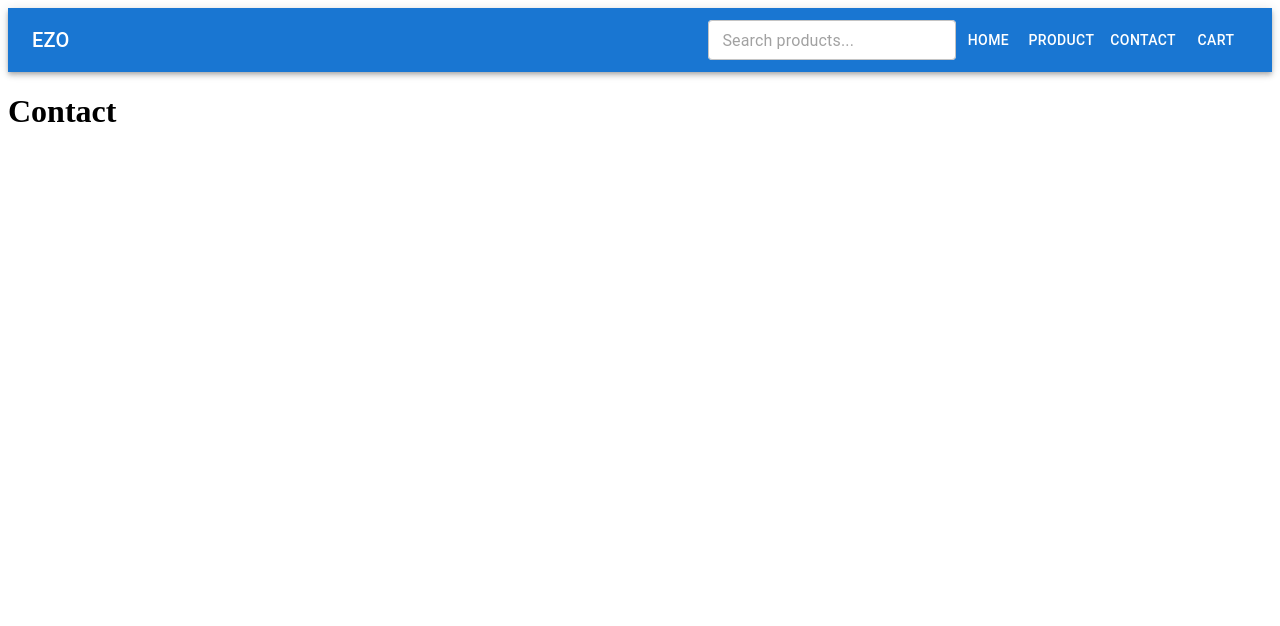
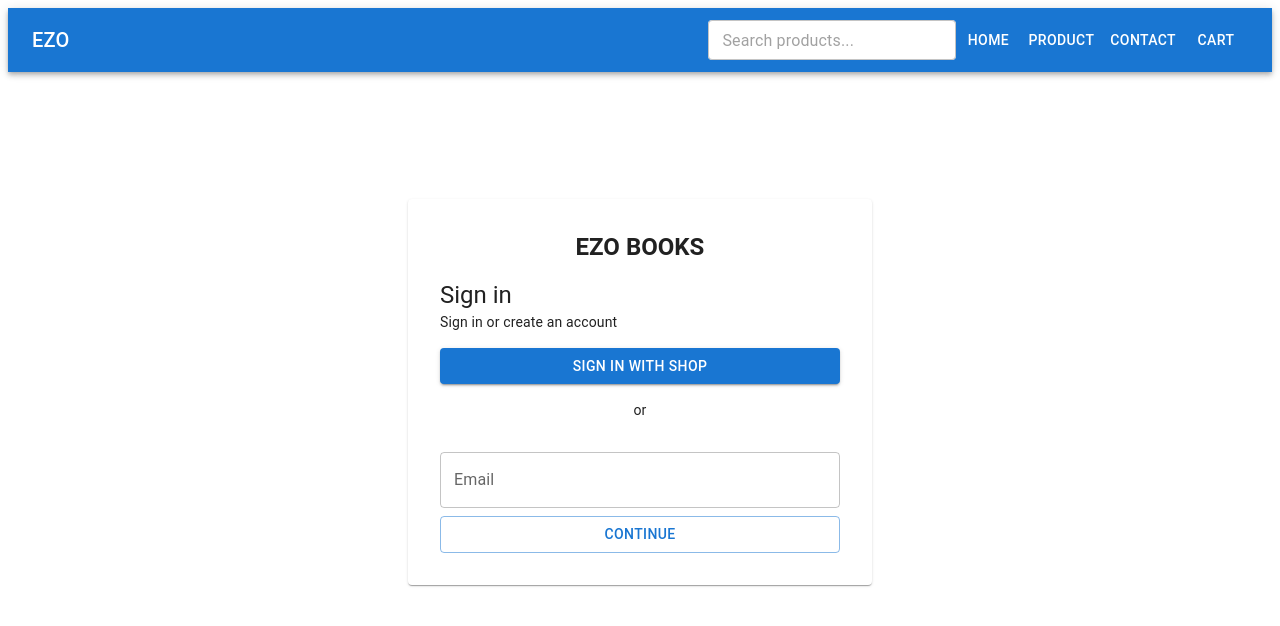
Before and after one commit to kotapallikjayanth-byte/Ezo-app, a React (Vite) app: page /Contact in a window 1280 px wide. Shown: the top 626 px of the page. Built offline with nearby package versions, Linux system fonts and the light colour scheme.

Commit message:
added new features

```diff
--- a/src/App.jsx
+++ b/src/App.jsx
@@ -6,21 +6,24 @@ import Product from "./pages/Product.jsx";
 import ProductDetails from "./pages/ProductDetails";
 import Contact from "./pages/Contact";
 import CartPage from "./pages/Cartpage/Cart.jsx";
-
+import  { useState } from "react";
 
 
 
 
 function App() {
+
+  const [search, setSearch] = useState("");
   return (
    <>
+
    <BrowserRouter>
 
-   <Navbar/>
+   <Navbar search={search} setSearch={setSearch}/>
 
    <Routes>
     <Route path="/" element={<Home/>}/>
-    <Route path="/Product" element={<Product/>}/>
+    <Route path="/Product" element={<Product search={search}/>}/>
     <Route path="/product/:id" element={<ProductDetails />} />
     <Route path="/Contact" element={<Contact/>}/>
     <Route path="/cart" element={<CartPage />} />
@@ -28,6 +31,9 @@ function App() {
    </Routes>
 
    </BrowserRouter>
+
+
+
 </>
 
   );
--- a/src/components/Navbar/Navbar.jsx
+++ b/src/components/Navbar/Navbar.jsx
@@ -2,7 +2,7 @@ import React from "react";
 import { AppBar, Toolbar, Typography, Box, Button, TextField } from "@mui/material";
 import { Link } from "react-router-dom";
 
-function Navbar () {
+function Navbar ({ search, setSearch }) {
     return(
 
     <AppBar position="static" color="primary">
@@ -12,15 +12,21 @@ function Navbar () {
         </Typography>
 
           <Box>
-            <TextField size="small"
+           <TextField
+
+           size="small"
            placeholder="Search products..."
           variant="outlined"
+          value={search}
+          onChange={(e) => setSearch(e.target.value)}
+
           sx={{
           backgroundColor: "white",
           borderRadius: 1,
           minWidth: 200
-            }}
-          />
+
+          }}/>
+
           </Box>
 
         <Box>
--- a/src/data/products.js
+++ b/src/data/products.js
@@ -3,7 +3,7 @@ import Image2 from"../assets/images/Image2.png"
 import Image3 from"../assets/images/Image3.png"
 import Image4 from"../assets/images/Image4.png"
 import Image5 from"../assets/images/Image5.png"
-
+import Image6 from"../assets/images/Image6.png"
 
 const products=[
 
@@ -45,6 +45,14 @@ const products=[
     price:2999.00,
     description:"Chota Billing Machine",
     image:Image5,
+},
+
+{
+    id:6,
+    name:"Ezo Thermal Receipt Paper Billing Machine Rolls 2 inch- 58mm(Width) x 10 meter(Length)",
+    price: 1979.00,
+    description:"Ezo Thermal Receipt Paper Billing Machine Rolls 2 inch- 58mm(Width) x 10 meter(Length)",
+    image:Image6,
 }
 
 ];
--- a/src/pages/Contact.jsx
+++ b/src/pages/Contact.jsx
@@ -1,9 +1,58 @@
 import React from "react"
+
+import {Box, TextField,Button, Typography, Paper} from "@mui/material";
 
 function Contact() {
     return (
         <>
-       <h1>Contact</h1>
+        <Box sx={{ minHeight:"80vh",
+            display:"flex",
+            alignItems:"center",
+            justifyContent:"center"
+            }}
+            >
+                <Paper sx={{p:4, width:400}}>
+
+                    <Typography variant="h5" align="center" fontWeight="bold">
+                        EZO BOOKS
+                    </Typography>
+
+                    <Typography variant="h5" mt={2}>
+                        Sign in
+                    </Typography>
+
+                    <Typography variant="body2" color="text. secondary" mb={2}>
+                        Sign in or create an account
+                    </Typography>
+
+                    <Button
+                    fullWidth
+                    variant="contained"
+                    sx={{mb:2}}>
+                        Sign in With Shop
+                    </Button>
+
+                    <Typography align="center" variant="body2" mb={2}>
+                        or
+                    </Typography>
+
+                    <TextField
+                    fullWidth
+                        label="Email"
+                        variant="outlined"
+                        margin="normal"
+                        />
+
+                        <Button fullWidth
+                        variant="outlined"
+                        sx={2}>
+                            Continue
+                        </Button>
+
+
+                </Paper>
+
+        </Box>
         </>
     )
 }
--- a/src/pages/Product.jsx
+++ b/src/pages/Product.jsx
@@ -3,8 +3,12 @@ import { CartContext } from "../context/CartContext";
 import products from "../data/products";
 import { Typography, Box, Button } from "@mui/material";
 
-function Product() {
-  const { addToCart } = useContext(CartContext);
+function Product({search}) {
+  const filteredProducts = products.filter((item) =>
+  item.name.toLowerCase().includes(search.toLowerCase())
+);
+
+const { addToCart } = useContext(CartContext);
 
   return (
     <>
@@ -12,12 +16,16 @@ function Product() {
         All PRODUCTS
       </Typography>
 
-      <Box style={{ display: "flex", gap: "20px", flexWrap: "wrap" }}>
-        {products.map((item) => (
+      <Box style={{  display: "grid",
+          gridTemplateColumns: "repeat(3, 1fr)",
+          gap: "20px" ,
+          justifyItem:"center"}}>
+
+        {filteredProducts.map((item) => (
           <Box
             key={item.id}
              sx={{
-              width: "220px",
+
               border: "1px solid #ddd",
               padding: "10px",
               display: "flex",
@@ -28,7 +36,7 @@ function Product() {
             <img
               src={item.image}
               alt={item.name}
-              style={{ width: "100%", height: "150px", objectFit: "contain" }}
+              style={{ width: "100%", height: "150px", objectFit: "contain", margin:"0 auto", display:"block"}}
             />
 
             <h3>{item.name}</h3>
```
Also changed, not shown: src/assets/images/Image6.png (added), src/context/CartContext.jsx (line endings or trailing spaces), src/main.jsx (indentation only). Lines whose indentation alone changed are shown as unchanged.
